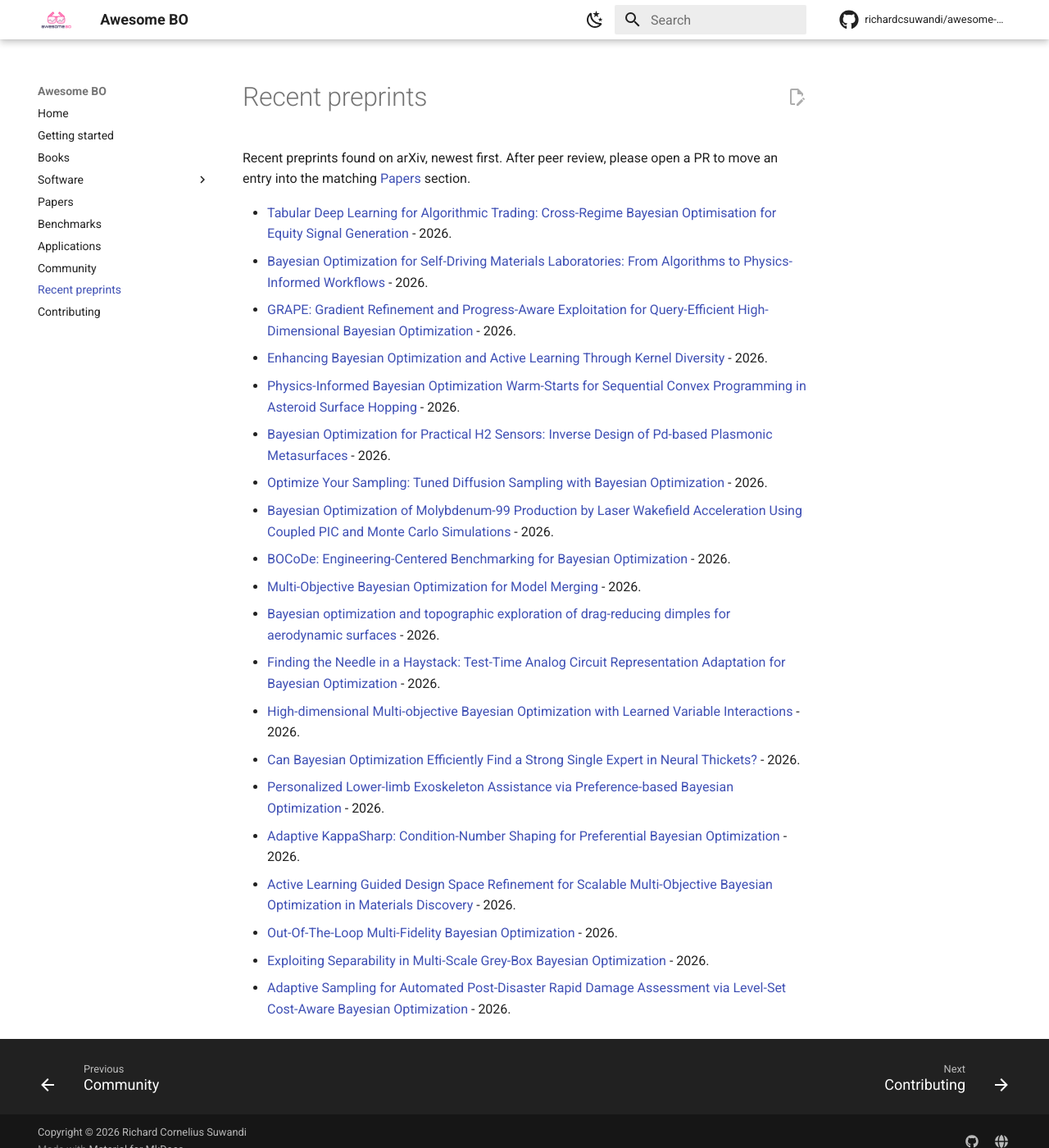
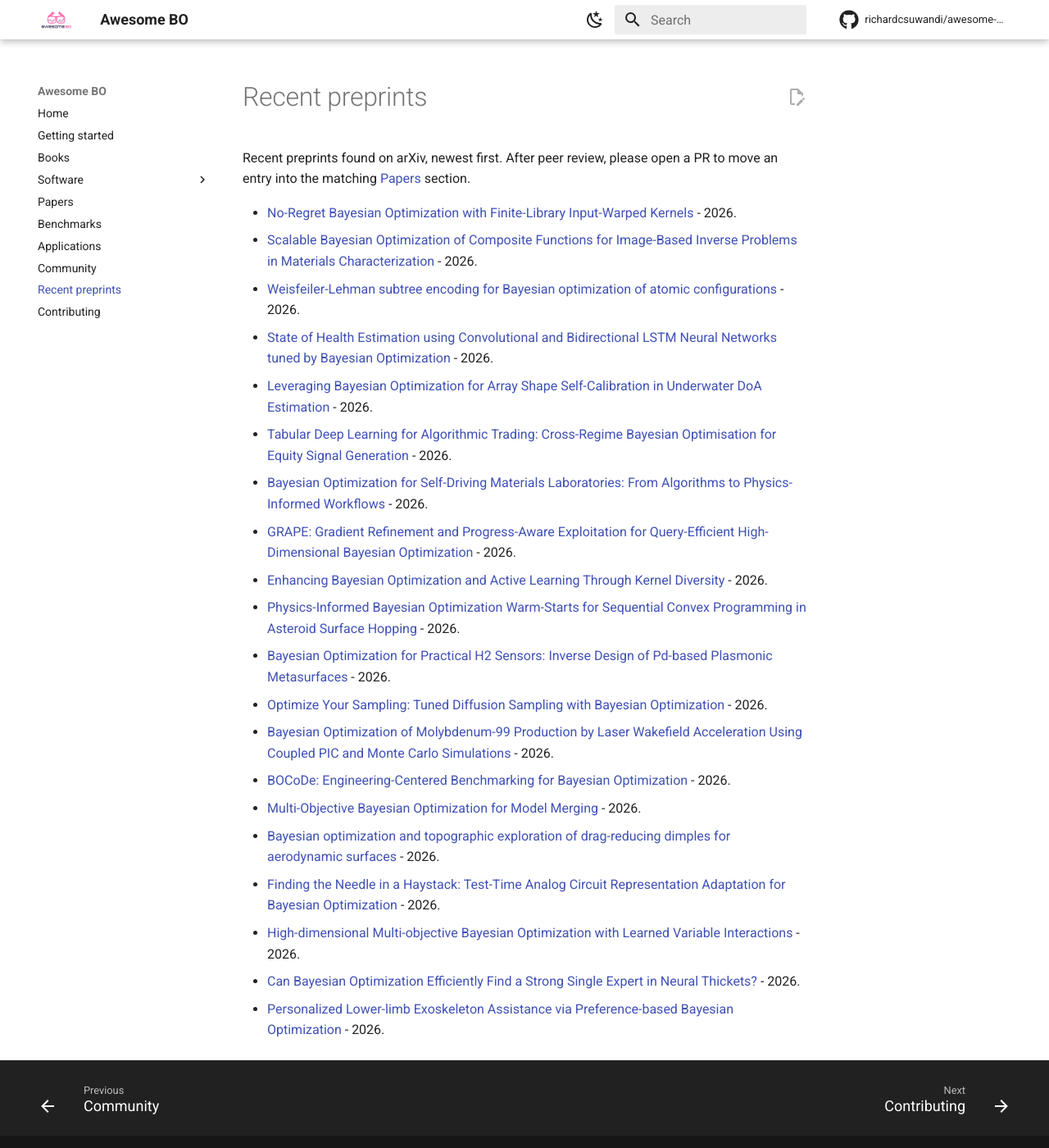
Before and after one commit to richardcsuwandi/awesome-bo, an MkDocs documentation site: the page built from docs/preprints.md, in a window 1280 px wide and 1400 px high. Shown: the whole window at 82% size. Built offline with MkDocs 1.6.1 and Material for MkDocs 9.7.7, drawn with Linux system fonts in a browser that asks for light colours; comment, search, counter and statistics services are not loaded.

Commit message:
Propose new method preprints

```diff
--- a/docs/preprints.md
+++ b/docs/preprints.md
@@ -2,6 +2,11 @@
 
 Recent preprints found on arXiv, newest first. After peer review, please open a PR to move an entry into the matching [Papers](papers.md) section.
 
+- [No-Regret Bayesian Optimization with Finite-Library Input-Warped Kernels](https://arxiv.org/abs/2609.02993) - 2026.
+- [Scalable Bayesian Optimization of Composite Functions for Image-Based Inverse Problems in Materials Characterization](https://arxiv.org/abs/2609.02126) - 2026.
+- [Weisfeiler-Lehman subtree encoding for Bayesian optimization of atomic configurations](https://arxiv.org/abs/2609.00953) - 2026.
+- [State of Health Estimation using Convolutional and Bidirectional LSTM Neural Networks tuned by Bayesian Optimization](https://arxiv.org/abs/2608.30593) - 2026.
+- [Leveraging Bayesian Optimization for Array Shape Self-Calibration in Underwater DoA Estimation](https://arxiv.org/abs/2608.30488) - 2026.
 - [Tabular Deep Learning for Algorithmic Trading: Cross-Regime Bayesian Optimisation for Equity Signal Generation](https://arxiv.org/abs/2608.27076) - 2026.
 - [Bayesian Optimization for Self-Driving Materials Laboratories: From Algorithms to Physics-Informed Workflows](https://arxiv.org/abs/2608.26016) - 2026.
 - [GRAPE: Gradient Refinement and Progress-Aware Exploitation for Query-Efficient High-Dimensional Bayesian Optimization](https://arxiv.org/abs/2608.25116) - 2026.
@@ -17,8 +22,3 @@ Recent preprints found on arXiv, newest first. After peer review, please open a
 - [High-dimensional Multi-objective Bayesian Optimization with Learned Variable Interactions](https://arxiv.org/abs/2608.11713) - 2026.
 - [Can Bayesian Optimization Efficiently Find a Strong Single Expert in Neural Thickets?](https://arxiv.org/abs/2608.10867) - 2026.
 - [Personalized Lower-limb Exoskeleton Assistance via Preference-based Bayesian Optimization](https://arxiv.org/abs/2608.09015) - 2026.
-- [Adaptive KappaSharp: Condition-Number Shaping for Preferential Bayesian Optimization](https://arxiv.org/abs/2608.07859) - 2026.
-- [Active Learning Guided Design Space Refinement for Scalable Multi-Objective Bayesian Optimization in Materials Discovery](https://arxiv.org/abs/2608.04651) - 2026.
-- [Out-Of-The-Loop Multi-Fidelity Bayesian Optimization](https://arxiv.org/abs/2608.04113) - 2026.
-- [Exploiting Separability in Multi-Scale Grey-Box Bayesian Optimization](https://arxiv.org/abs/2608.03045) - 2026.
-- [Adaptive Sampling for Automated Post-Disaster Rapid Damage Assessment via Level-Set Cost-Aware Bayesian Optimization](https://arxiv.org/abs/2608.02868) - 2026.
```
Also changed, not shown: README.md (+5 -5 lines).
